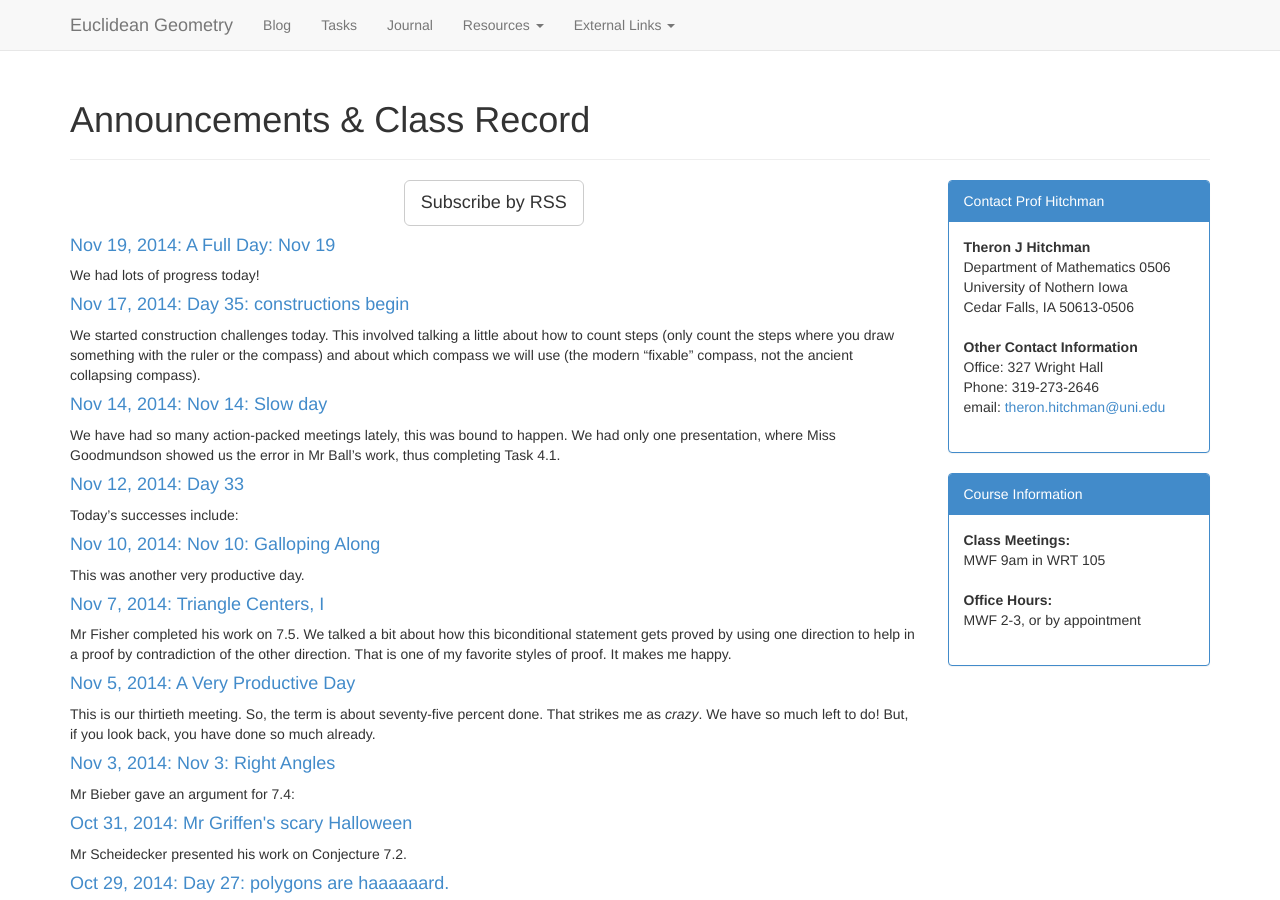
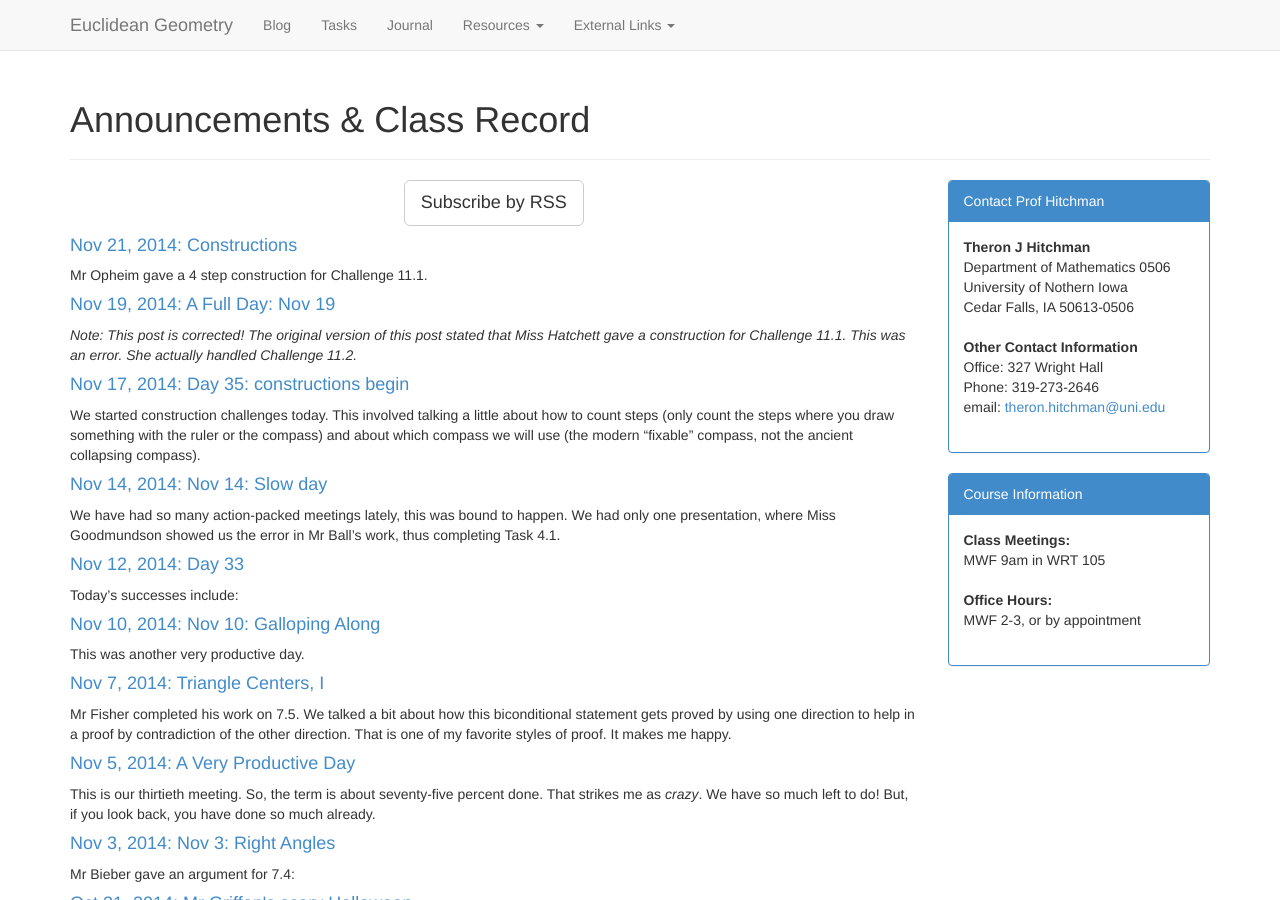
Before and after one commit to theronhitchman/euclidean-geometry, a Jekyll site: the page built from blog/index.html, in a window 1280 px wide and 900 px high. Built offline with Jekyll 4.4.1, drawn with Linux system fonts in a browser that asks for light colours; nearby versions of some CDN libraries.

Commit message:
wrote post for 11/21

```diff
--- a/_posts/2014-11-19-full.md
+++ b/_posts/2014-11-19-full.md
@@ -3,9 +3,13 @@ layout: post
 title: A Full Day&colon; Nov 19
 ---
 
+_Note: This post is corrected! The original version of this post stated that Miss
+Hatchett gave a construction for Challenge 11.1. This was an error. She actually handled
+Challenge 11.2._
+
 We had lots of progress today!
 
-Miss Hatchett gave a 3 step construction for Challenge 11.1.
+Miss Hatchett gave a 3 step construction for Challenge 11.2.
 
 Miss Herington gave a 4 step construction for Challenge 11.3.
 
--- /dev/null
+++ b/_posts/2014-11-21-constructions.md
@@ -0,0 +1,17 @@
+---
+layout: post
+title: Constructions
+---
+
+Mr Opheim gave a 4 step construction for Challenge 11.1.
+
+Mr Walters gave a 4 step construction for Challenge 11.4.
+
+Mr Hawkins gave a 4 step construction for Challenge 11.5.
+
+Mr Nieman discussed his work on Challenge 11.7, which we will not call complete, yet.
+
+> **Challenge W: (Nieman)** Given a circle $\mathcal{C}$ and a point $X$ not lying on
+> $\mathcal{C}$, construct a circle $\mathcal{D}$ centered at $X$ and tangent to $\mathcal{C}$.
+
+Then Mr Hawkins discussed some progress toward 10.3. This work is not, yet, complete.
```
